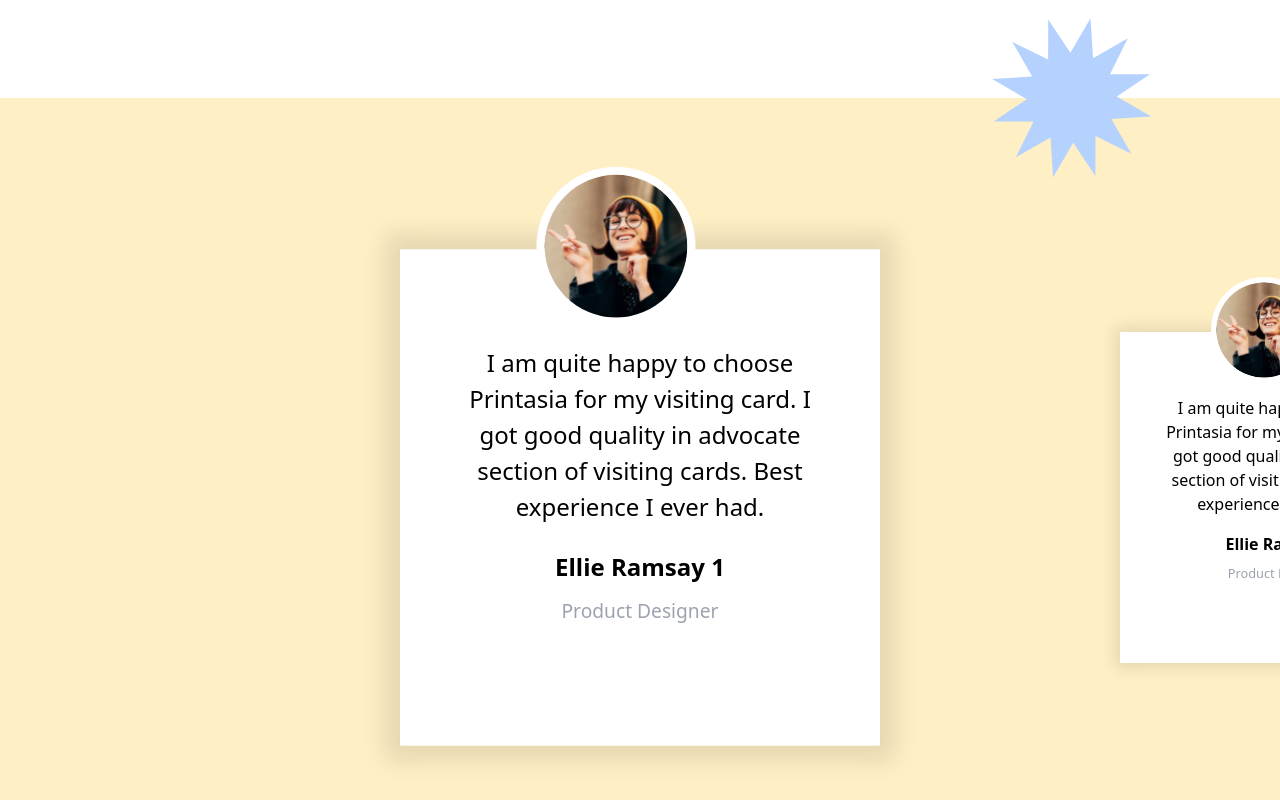
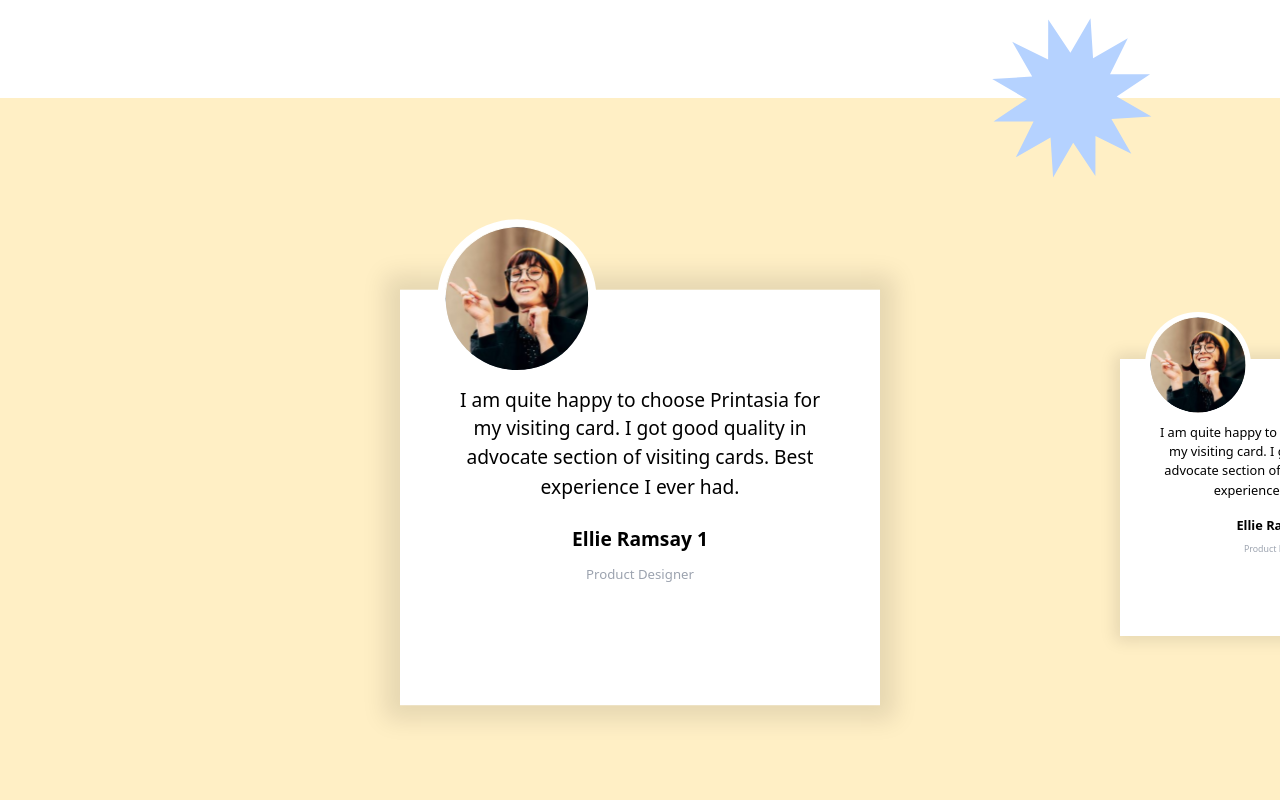
Before and after one commit to thecocode/cocode-client, a React (Create React App) app: page / in a window 1280 px wide. Shown: the part 3540-4340 px from the top of the page. Built offline with nearby package versions, Linux system fonts and the light colour scheme.

Commit message:
feat : added testimonial scroll animation

```diff
--- a/src/components/Testimonials/index.tsx
+++ b/src/components/Testimonials/index.tsx
@@ -94,16 +94,17 @@
             >
               <div
                 className={`content
+
                 ${index === onFocus - 1 && 'transform-left' }
                 ${index === onFocus + 1 && 'transform-right' }
                 `}
 
               >
                 <img className='review-image' src='./assets/testimonialimg.svg' />
-                <div className='w-3/4 m-auto flex flex-col justify-center text-[0.55rem] ml:text-sm '>
-                  <p className=''>{val.message}</p>
-                  <p className='mt-4 pb-2 font-bold'>{val.name}</p>
-                  <p className='text-xs pb-4 text-gray-400'>{val.position}</p>
+                <div className='w-3/4 m-auto flex flex-col justify-center  ml:text-sm '>
+                  <p className='text-xs'>{val.message}</p>
+                  <p className='mt-4 text-xs pb-2 font-bold'>{val.name}</p>
+                  <p className=' text-[0.55rem] pb-4 text-gray-400'>{val.position}</p>
                 </div>
               </div>
             </div>
--- a/src/components/Testimonials/styles.css
+++ b/src/components/Testimonials/styles.css
@@ -51,7 +51,7 @@
   outline: 5px solid white;
   background-color: white;
   top: -15%;
-  left: 30%;
+  left: 30px;
 }
 
 @media (max-width: 500px) {
```
